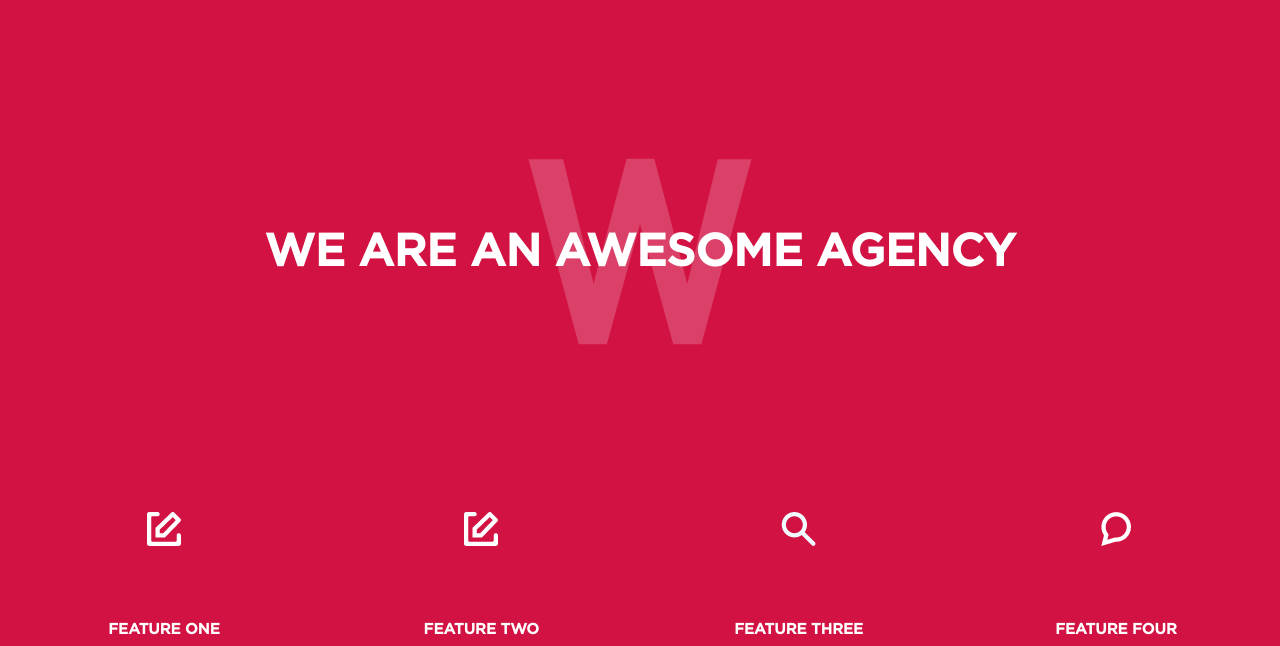
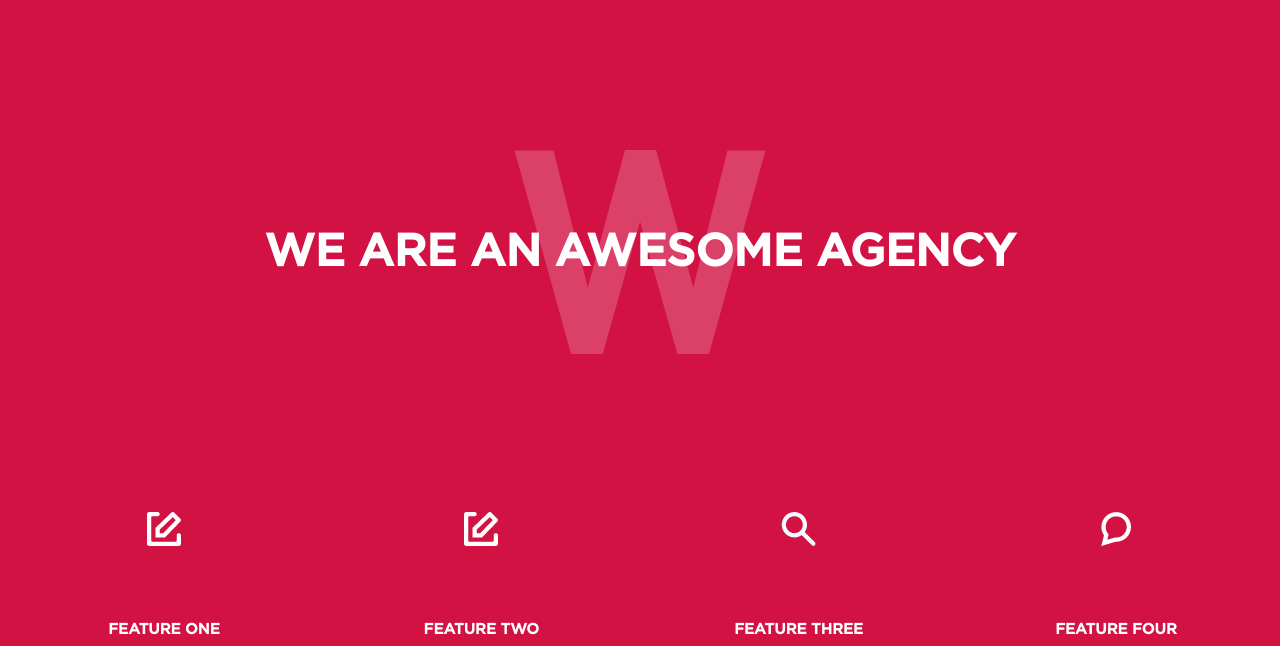
Before and after one commit to loicdauchy/Projet3ACS, a plain HTML site: page index.html in a window 1280 px wide. In both pictures the pointer is over the element 640 px from the left and 1048 px from the top of the page. Shown: the part 802-1448 px from the top of the page. Drawn offline with nearby package versions, Linux system fonts and the light colour scheme.

Commit message:
footer finalisé + anim sur W

```diff
--- a/style.css
+++ b/style.css
@@ -279,7 +279,13 @@ section {
     margin-top: 0px;
     margin-bottom: 0px;
     transform: scale(0.8, 1);
+    transition: all 0.5s linear;
+    cursor: pointer;
 }
+
+.aah1W:hover {
+  transform: scale(0.9, 1.1);
+  transition: all 0.5s linear;}
 
 .aaText {
     padding-top: 190px;
```
